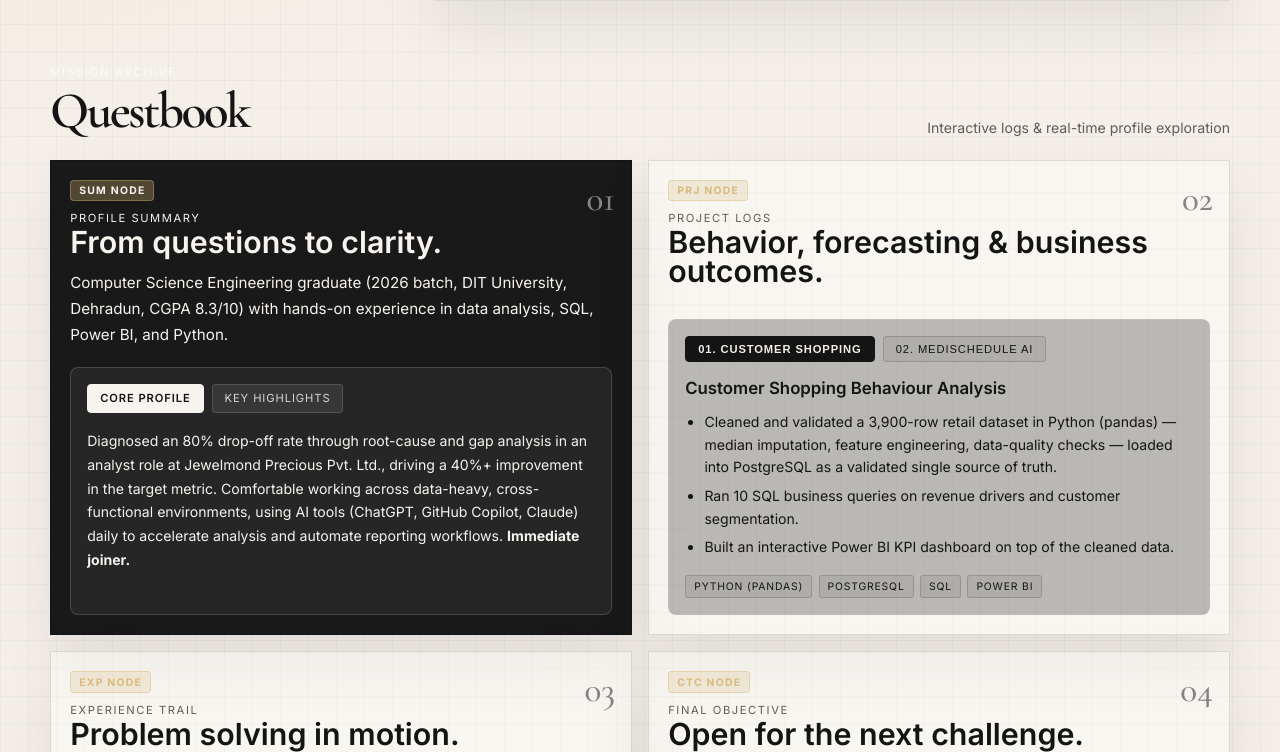
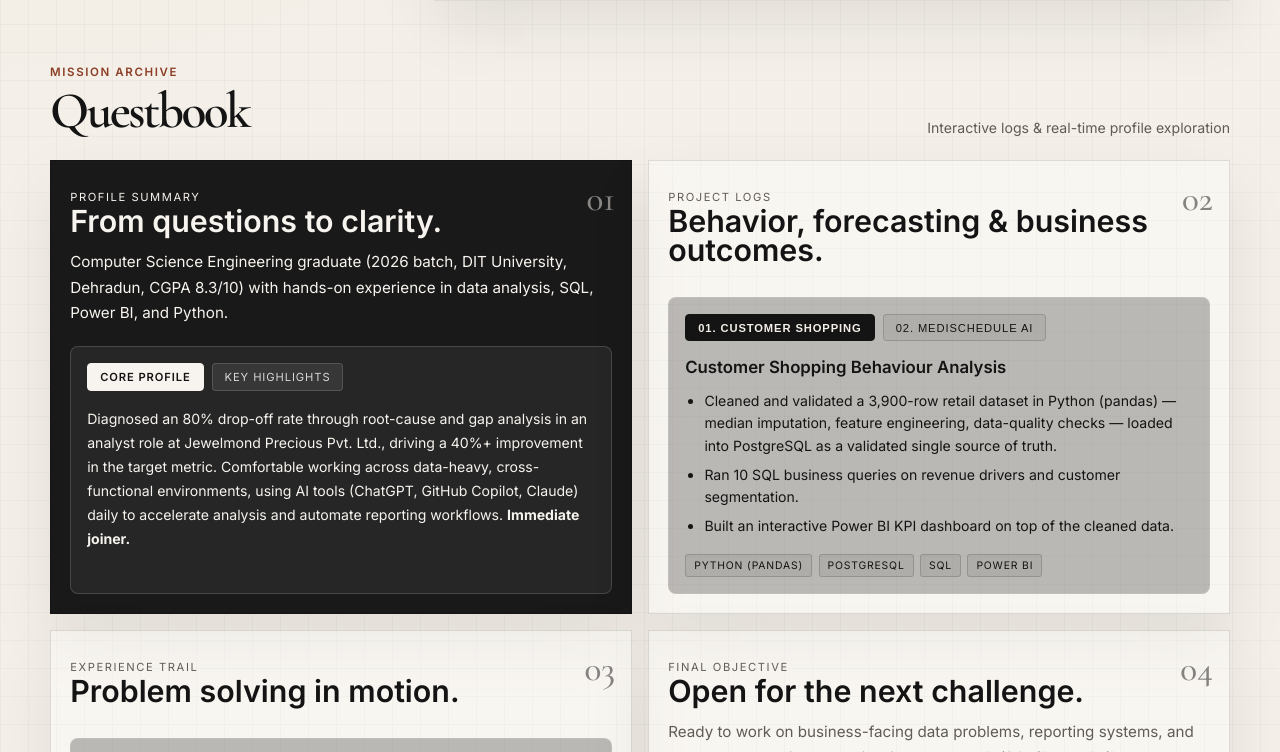
Before and after one commit to AadityaAggarwal2007/portfoliorf, a plain HTML site: page index.html in a window 1280 px wide. Shown: the part 844-1596 px from the top of the page. Drawn offline with nearby package versions, Linux system fonts and the light colour scheme.

Commit message:
Fix invisible section labels, header overlap, and drop the node badges
- .mission-tag was defined once as rgba(255,255,255,0.7), but only one of its
  three uses ("Mission briefing") sits on the dark HUD panel. "Play mode" and
  "Mission archive" were white text on the cream page - contrast 1.15:1, so
  effectively invisible. The base colour is now --accent-dark (6.48:1, AA) and
  the light treatment is scoped to .quest-console. The "light" class on
  "Play mode" was a no-op: .mission-tag.light was never defined anywhere.
- .archive-header was a nowrap flex row with no gap, so at narrow widths the
  subtitle butted straight into "Questbook" (touching at 375px, 34px of
  vertical overlap). It now wraps with a gap and the subtitle drops to its own
  line when there isn't room.
- Removed the SUM/PRJ/EXP/CTC NODE badges. They repeated the labels already on
  the game board and added nothing to the cards; the matching CSS is gone too.

Verified at 375px and 1280px: labels readable, header no longer collides, a
full four-node run still completes and all three tab groups still switch.

Co-Authored-By: Claude Opus 5 <noreply@anthropic.com>

```diff
--- a/index.html
+++ b/index.html
@@ -76,7 +76,7 @@
           <div class="play-area">
             <div class="play-header">
               <div>
-                <p class="mission-tag light">Play mode</p>
+                <p class="mission-tag">Play mode</p>
                 <h2>Data Quest: unlock the profile</h2>
               </div>
               <button id="start-game" type="button">New run</button>
@@ -138,7 +138,6 @@
             <article id="summary" class="archive-card active-card">
               <div class="card-header-row">
                 <span class="card-rank">01</span>
-                <span class="unlock-badge">SUM NODE</span>
               </div>
               <p class="card-label">Profile summary</p>
               <h3>From questions to clarity.</h3>
@@ -161,7 +160,6 @@
             <article id="work" class="archive-card">
               <div class="card-header-row">
                 <span class="card-rank">02</span>
-                <span class="unlock-badge">PRJ NODE</span>
               </div>
               <p class="card-label">Project logs</p>
               <h3>Behavior, forecasting & business outcomes.</h3>
@@ -202,7 +200,6 @@
             <article id="experience" class="archive-card">
               <div class="card-header-row">
                 <span class="card-rank">03</span>
-                <span class="unlock-badge">EXP NODE</span>
               </div>
               <p class="card-label">Experience trail</p>
               <h3>Problem solving in motion.</h3>
@@ -244,7 +241,6 @@
             <article id="contact" class="archive-card">
               <div class="card-header-row">
                 <span class="card-rank">04</span>
-                <span class="unlock-badge">CTC NODE</span>
               </div>
               <p class="card-label">Final objective</p>
               <h3>Open for the next challenge.</h3>
--- a/styles.css
+++ b/styles.css
@@ -297,7 +297,15 @@ h1 span {
   font-size: 0.72rem;
   letter-spacing: 0.14em;
   text-transform: uppercase;
-  color: rgba(255, 255, 255, 0.7);
+  color: var(--accent-dark);
+  font-weight: 600;
+}
+
+/* Only the briefing tag lives on the dark console, so light text is scoped
+   to it rather than being the default. */
+.quest-console .mission-tag {
+  color: rgba(255, 255, 255, 0.74);
+  font-weight: 400;
 }
 
 .mission-summary h3 {
@@ -776,8 +784,10 @@ body.game-complete .game-completion-banner {
 
 .archive-header {
   display: flex;
+  flex-wrap: wrap;
   justify-content: space-between;
   align-items: end;
+  gap: 0.4rem 1.5rem;
   margin-bottom: 1.5rem;
 }
 
@@ -1424,23 +1434,6 @@ body {
   justify-content: space-between;
   align-items: center;
   margin-bottom: 0.5rem;
-}
-
-.unlock-badge {
-  font-size: 0.65rem;
-  letter-spacing: 0.12em;
-  text-transform: uppercase;
-  background: rgba(209, 178, 109, 0.2);
-  color: var(--gold);
-  border: 1px solid rgba(209, 178, 109, 0.4);
-  padding: 0.2rem 0.5rem;
-  border-radius: 4px;
-  font-weight: 700;
-}
-
-.active-card .unlock-badge {
-  background: rgba(209, 178, 109, 0.3);
-  color: #f7f3ee;
 }
 
 .card-desc {
```
